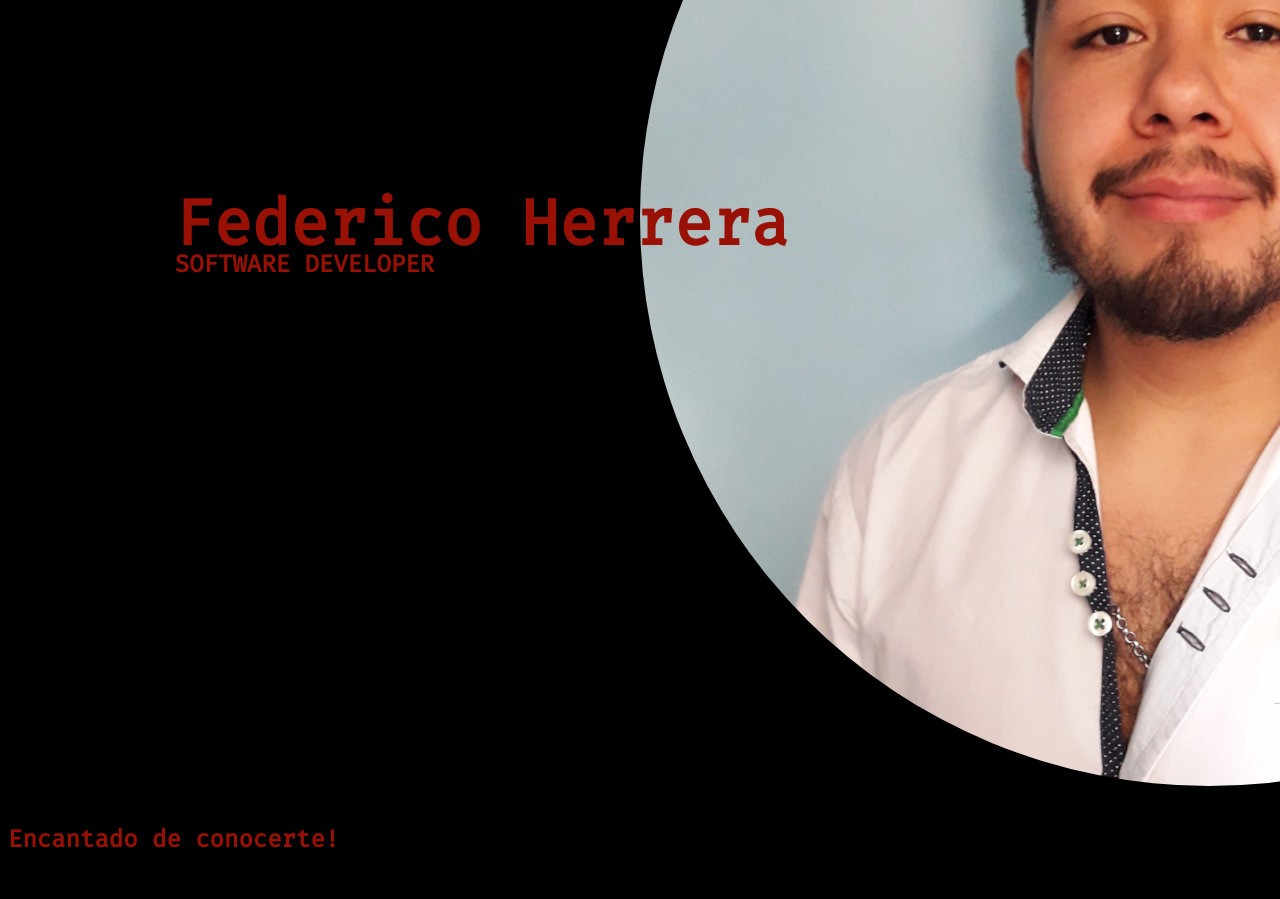
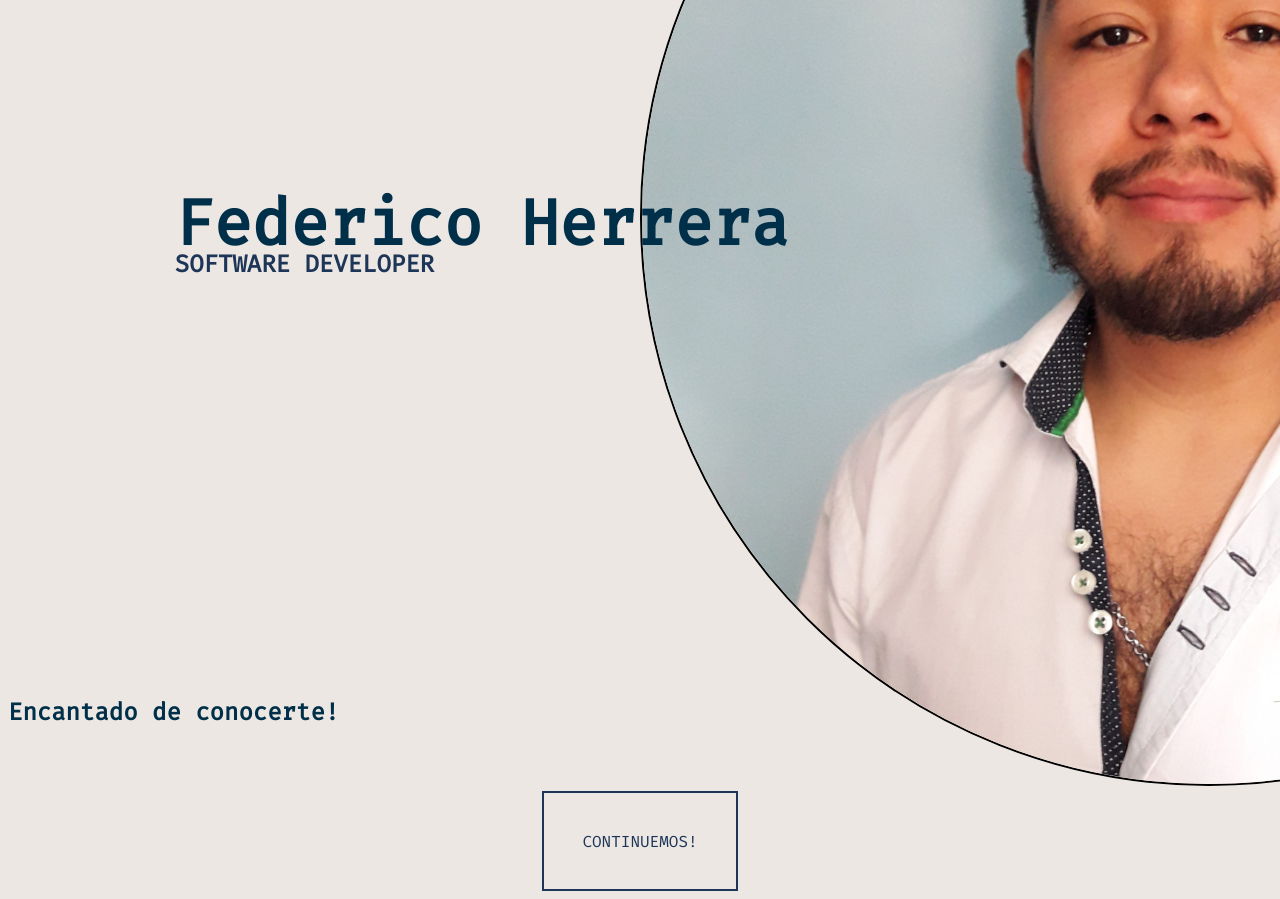
Before and after one commit to FdHerrera/cv-front, a Vue app: page / in a window 1280 px wide. Shown: the part 360-1259 px from the top of the page. Built offline with nearby package versions, Linux system fonts and the light colour scheme.

Commit message:
No se usa esta paleta de colores

```diff
--- a/src/App.vue
+++ b/src/App.vue
@@ -17,7 +17,7 @@ export default {
 @import url("https://fonts.googleapis.com/css?family=Fira+Code");
 * {
   box-sizing: border-box;
-  background-color: #000;
+  background-color: #ede7e3;
 }
 
 #app {
--- a/src/views/HelloView.vue
+++ b/src/views/HelloView.vue
@@ -10,6 +10,9 @@
     <div class="presentation">
       <h4>Encantado de conocerte&excl;</h4>
     </div>
+    <div class="button-container">
+      <div class="continue-button"><span>Continuemos&excl;</span></div>
+    </div>
   </div>
 </template>
 
@@ -20,7 +23,6 @@ export default {};
 <style lang="scss" scoped>
 .hello-view {
   display: grid;
-  color: #991105;
   grid-template: auto / repeat(4, 1fr);
   padding-left: 0;
 }
@@ -36,19 +38,21 @@ export default {};
   text-align: left;
 
   h1 {
+    color: #003049;
     background: transparent;
     font-size: 4rem;
-    animation-name: left-to-center;
-    animation-duration: 1s;
+    animation-name: top-to-center;
+    animation-duration: 0.7s;
   }
 
   h2 {
+    color: #1d3557;
     background: transparent;
     font-size: 1.5rem;
     margin-top: -10%;
     animation-name: fade-in;
-    animation-duration: 1s;
-    animation-delay: 1s;
+    animation-duration: 0.7s;
+    animation-delay: 0.8s;
     opacity: 0;
     animation-fill-mode: forwards;
     text-transform: uppercase;
@@ -64,10 +68,13 @@ export default {};
 }
 
 .presentation {
+  color: #003049;
+  margin-top: -10%;
+  margin-bottom: 0,2%;
   font-size: 1.5rem;
   grid-column: span 4;
-  animation: typing 3s;
-  animation-delay: 2.5s;
+  animation: typing 2s;
+  animation-delay: 1s;
   animation-fill-mode: forwards;
   opacity: 0;
   white-space: nowrap;
@@ -76,9 +83,32 @@ export default {};
   text-align: left;
 }
 
+.button-container {
+  grid-column: span 4;
+}
+
+.continue-button {
+  border: 2px solid #1d3557;
+  width: inherit;
+  display: inline-block;
+  padding: 3%;
+  text-transform: uppercase;
+  color: #1d3557;
+  opacity: 0;
+  animation-name: fade-in;
+  animation-fill-mode: forwards;
+  animation-duration: 0.5s;
+  animation-delay: 2.5s;
+}
+
 img {
   border-radius: 50%;
+  border: 2px solid #000;
   max-width: 180%;
+  animation-name: right-to-center;
+  position: relative;
+  animation-duration: 0.4s;
+  animation-delay: 0.2s;
 }
 
 @keyframes typing {
@@ -92,12 +122,21 @@ img {
   }
 }
 
-@keyframes left-to-center {
+@keyframes top-to-center {
   from {
-    margin-left: -100%;
+    margin-top: -300%;
   }
   to {
     left: 0%;
+  }
+}
+
+@keyframes right-to-center {
+  from {
+    right: -300%;
+  }
+  to {
+    right: 0%;
   }
 }
 
```
